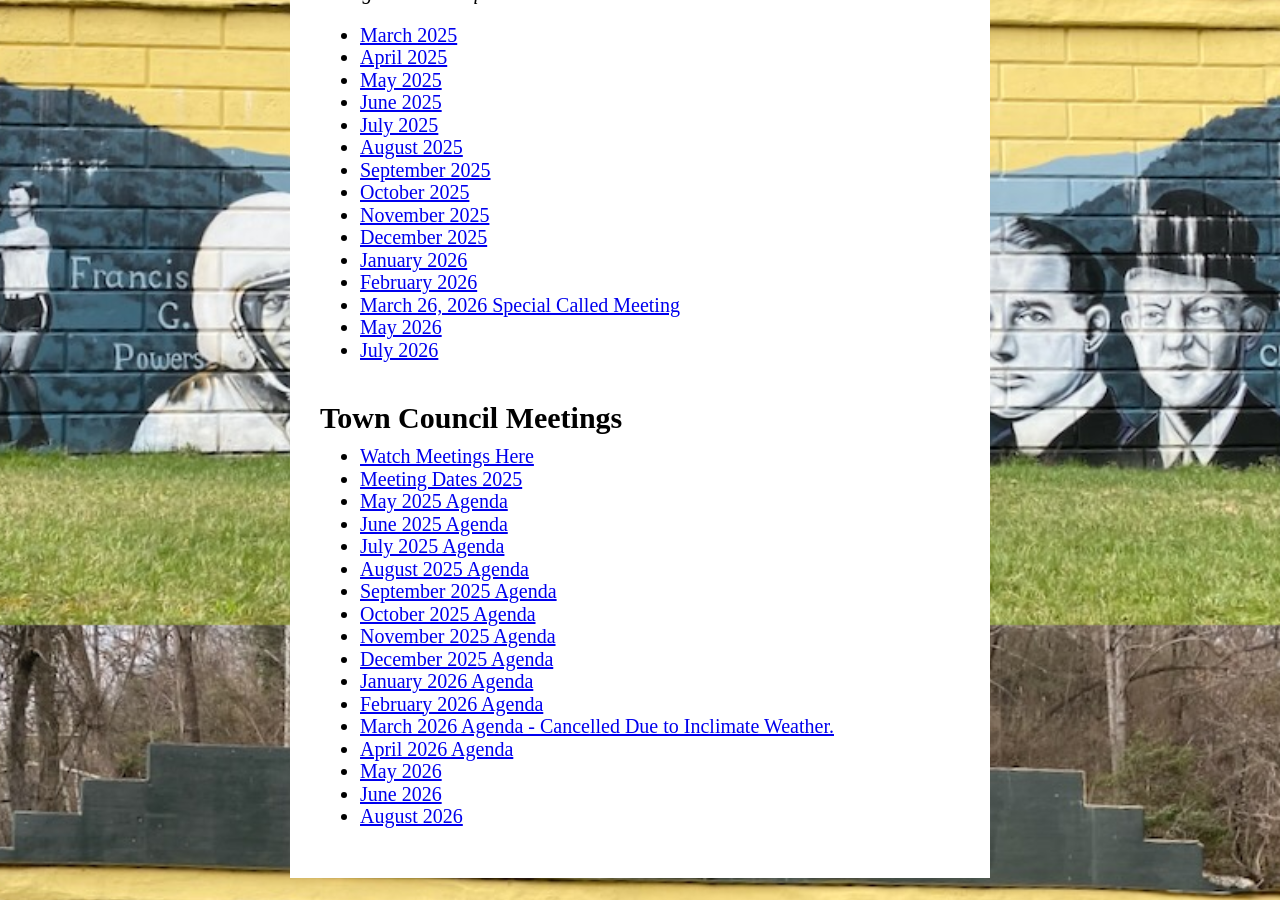
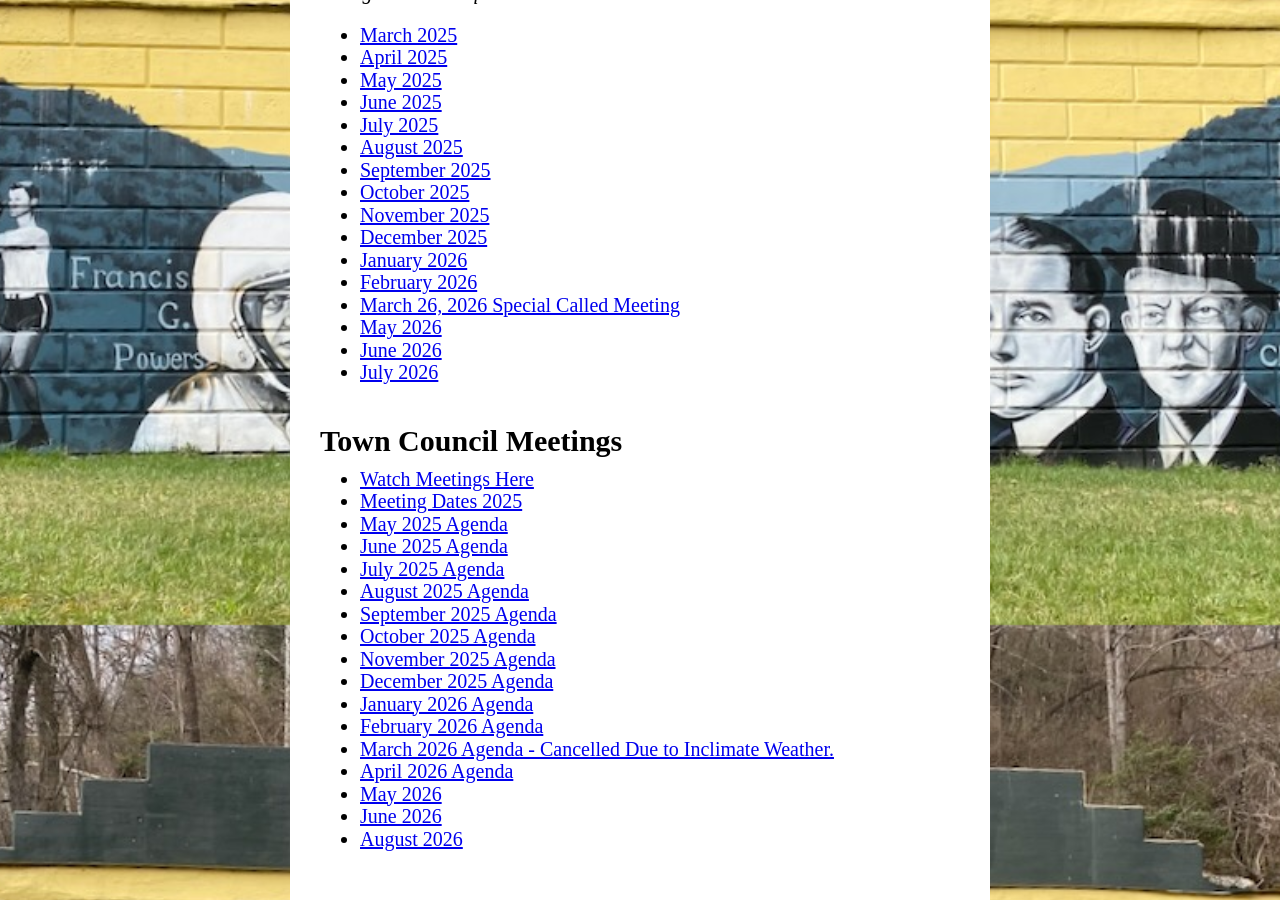
Before and after one commit to poundva/poundva.github.io, a Jekyll site: the page built from index.html, in a window 1280 px wide and 900 px high, scrolled down 3875 px. Built offline with Jekyll 4.4.1, drawn with Linux system fonts in a browser that asks for light colours; some web fonts are replaced.

Commit message:
Add June 2026 minutes link to index.html

```diff
--- a/index.html
+++ b/index.html
@@ -113,6 +113,7 @@ title: Home
     <li><a href="minutes/Feb 2026 Minutes.pdf">February 2026</a></li>
     <li><a href="minutes/March 2026 Special called.pdf">March 26, 2026 Special Called Meeting</li>
     <li><a href="minutes/May 2026.pdf">May 2026</a></li>
+    <li><a href="minutes/June 2026 Minutes.pdf">June 2026</a></li>
     <li><a href="minutes/July 2026 Minutes.pdf">July 2026</a></li>
 
 
```
